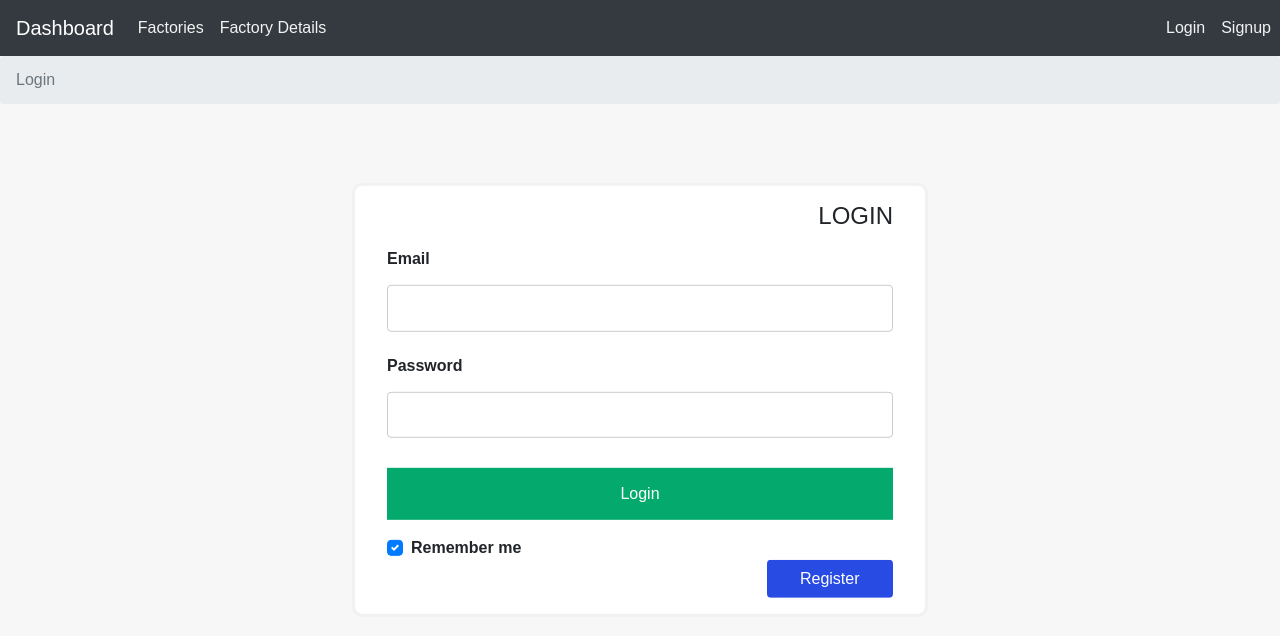
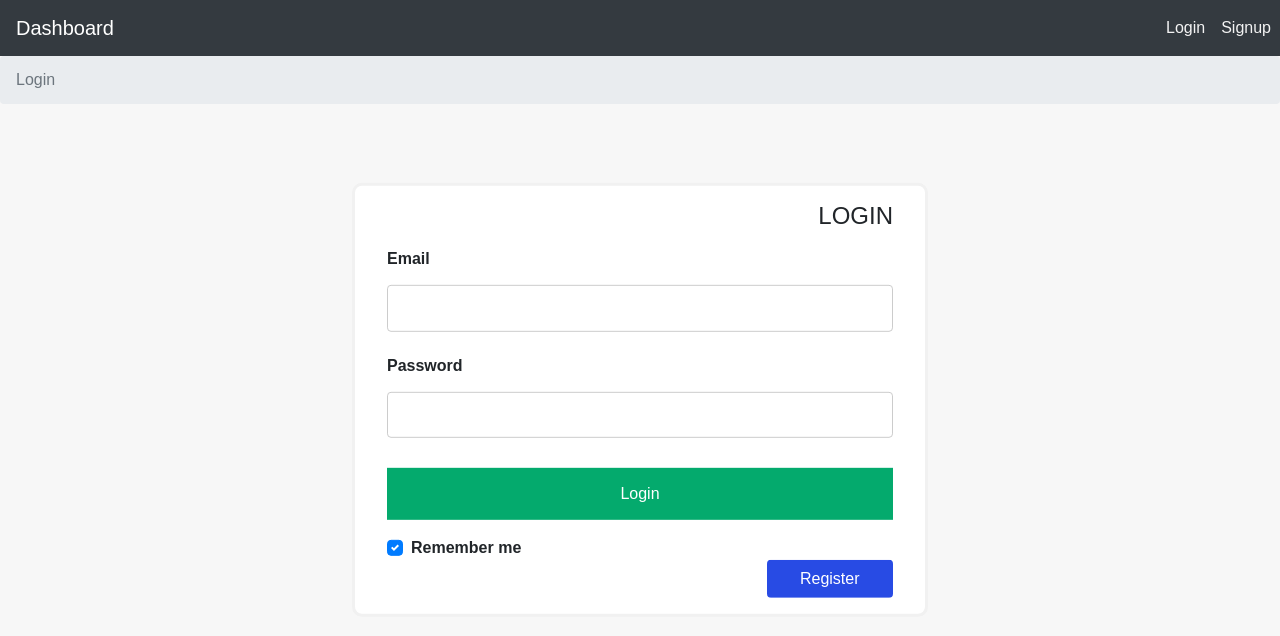
Before and after one commit to gokberkotlu/reengen-final-project, a Vue app in the folder client/: page /login in a window 1280 px wide. Shown: the top 636 px of the page. Built offline with nearby package versions, Linux system fonts and the light colour scheme.

Commit message:
:bug: fix: hide navbar tabs without authorization

```diff
--- a/client/src/components/commons/Header.vue
+++ b/client/src/components/commons/Header.vue
@@ -10,7 +10,7 @@
             <b-navbar-toggle target="nav-collapse"></b-navbar-toggle>
 
             <b-collapse id="nav-collapse" is-nav>
-                <b-navbar-nav>
+                <b-navbar-nav v-if="$store.state.token && $store.state.name">
                     <b-nav-item @click="navigateToFactoriesPage">Factories</b-nav-item>
                     <b-nav-item @click="navigateToFactoryDetails">Factory Details</b-nav-item>
                 </b-navbar-nav>
```
